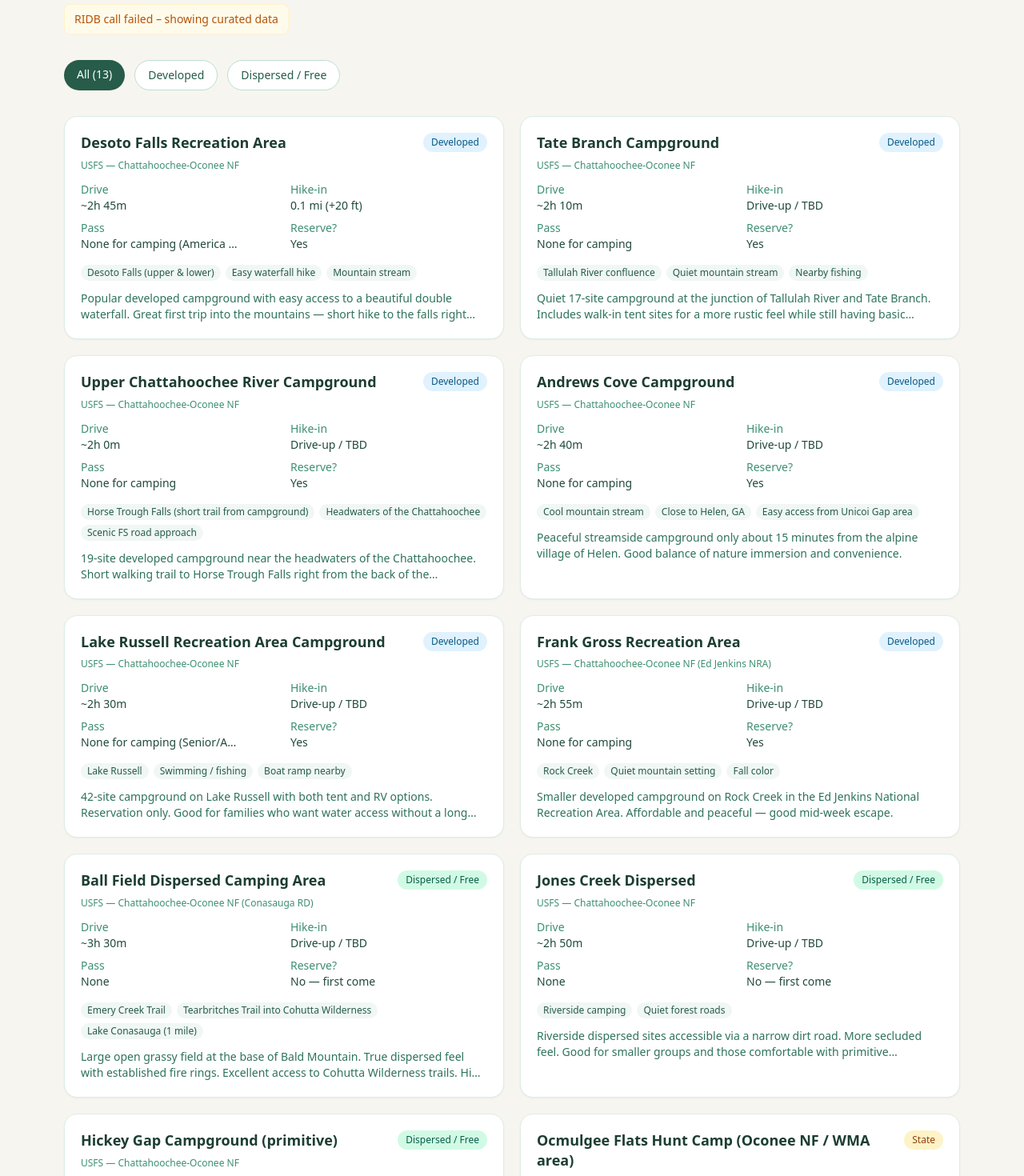
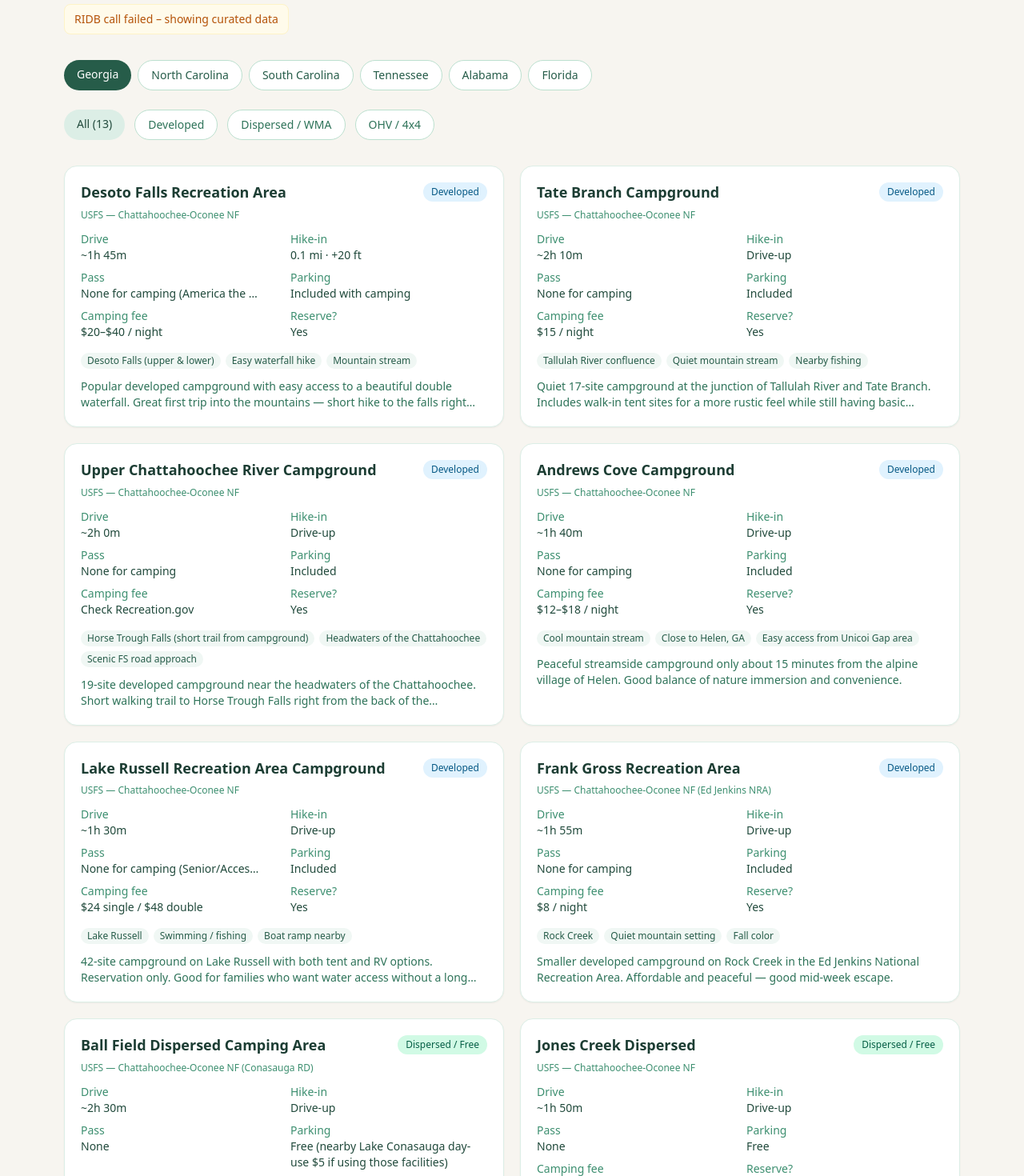
Before and after one commit to lincolnnunnally/immerse, a Next.js app: page /search in a window 1280 px wide. Shown: the part 160-1630 px from the top of the page at 80% size. Built offline with nearby package versions, Linux system fonts and the light colour scheme; no server answers.

Commit message:
Add state selector, clearer type labels, and stronger pass/parking/hike-in display on search

```diff
--- a/src/app/search/page.tsx
+++ b/src/app/search/page.tsx
@@ -1,42 +1,79 @@
 import Link from "next/link";
 import { CampSite } from "@/lib/types";
 
-async function fetchSites(): Promise<{ sites: CampSite[]; source: string; message?: string }> {
-  // Server-side fetch to our own API route
+const STATES = [
+  { code: "GA", label: "Georgia" },
+  { code: "NC", label: "North Carolina" },
+  { code: "SC", label: "South Carolina" },
+  { code: "TN", label: "Tennessee" },
+  { code: "AL", label: "Alabama" },
+  { code: "FL", label: "Florida" },
+];
+
+async function fetchSites(
+  state: string
+): Promise<{ sites: CampSite[]; source: string; message?: string; state?: string }> {
   const base = process.env.VERCEL_URL
     ? `https://${process.env.VERCEL_URL}`
     : process.env.NEXT_PUBLIC_BASE_URL || "http://localhost:3000";
 
   try {
-    // Default: Georgia focus
     const res = await fetch(
-      `${base}/api/search?state=GA&radius=100&limit=40`,
+      `${base}/api/search?state=${encodeURIComponent(state)}&radius=100&limit=50`,
       { next: { revalidate: 1800 } }
     );
     if (!res.ok) throw new Error("Search API error");
     return res.json();
   } catch {
     const { mockSites } = await import("@/lib/mock-sites");
-    return { sites: mockSites, source: "mock", message: "Could not reach search API" };
+    return {
+      sites: state === "GA" ? mockSites : [],
+      source: "mock",
+      message: "Could not reach search API",
+      state,
+    };
+  }
+}
+
+function typeLabel(site: CampSite): string {
+  switch (site.type) {
+    case "developed":
+      return "Developed";
+    case "dispersed":
+      return "Dispersed / Free";
+    case "wma":
+      return "WMA / Wildlife";
+    case "ohv":
+      return "OHV / 4x4";
+    case "private":
+      return "Private";
+    case "state":
+      return "State";
+    default:
+      return site.type;
+  }
+}
+
+function typeColor(site: CampSite): string {
+  switch (site.type) {
+    case "dispersed":
+      return "bg-emerald-100 text-emerald-800";
+    case "developed":
+      return "bg-sky-100 text-sky-800";
+    case "wma":
+      return "bg-lime-100 text-lime-800";
+    case "ohv":
+      return "bg-orange-100 text-orange-900";
+    default:
+      return "bg-amber-100 text-amber-800";
   }
 }
 
 function SiteCard({ site }: { site: CampSite }) {
-  const typeLabel =
-    site.type === "developed"
-      ? "Developed"
-      : site.type === "dispersed"
-      ? "Dispersed / Free"
-      : site.type === "private"
-      ? "Private"
-      : "State";
-
-  const typeColor =
-    site.type === "dispersed"
-      ? "bg-emerald-100 text-emerald-800"
-      : site.type === "developed"
-      ? "bg-sky-100 text-sky-800"
-      : "bg-amber-100 text-amber-800";
+  const passShort =
+    site.passRequired.length > 32
+      ? site.passRequired.slice(0, 30) + "…"
+      : site.passRequired;
 
   return (
     <Link
@@ -48,8 +85,8 @@
           <h2 className="font-semibold text-lg text-forest-900 leading-snug">
             {site.name}
           </h2>
-          <span className={`shrink-0 text-xs font-medium px-2.5 py-1 rounded-full ${typeColor}`}>
-            {typeLabel}
+          <span className={`shrink-0 text-xs font-medium px-2.5 py-1 rounded-full ${typeColor(site)}`}>
+            {typeLabel(site)}
           </span>
         </div>
 
@@ -57,12 +94,13 @@
           <p className="text-xs text-forest-500 mb-3">{site.agency}</p>
         )}
 
+        {/* Anti-guessing row */}
         <div className="grid grid-cols-2 gap-x-4 gap-y-2 text-sm mb-4">
           {site.driveTimeMinutes != null && (
             <div>
               <span className="text-forest-500">Drive</span>
               <p className="font-medium text-forest-800">
-                ~{Math.round(site.driveTimeMinutes / 60)}h {site.driveTimeMinutes % 60}m
+                ~{Math.floor(site.driveTimeMinutes / 60)}h {site.driveTimeMinutes % 60}m
               </p>
             </div>
           )}
@@ -70,17 +108,27 @@
             <span className="text-forest-500">Hike-in</span>
             <p className="font-medium text-forest-800">
               {site.hikeInMiles === 0 || site.hikeInMiles == null
-                ? "Drive-up / TBD"
+                ? "Drive-up"
                 : `${site.hikeInMiles} mi`}
-              {site.hikeInElevationGain ? ` (+${site.hikeInElevationGain} ft)` : ""}
+              {site.hikeInElevationGain ? ` · +${site.hikeInElevationGain} ft` : ""}
             </p>
           </div>
           <div>
             <span className="text-forest-500">Pass</span>
-            <p className="font-medium text-forest-800 truncate" title={site.passRequired}>
-              {site.passRequired.length > 28
-                ? site.passRequired.slice(0, 26) + "…"
-                : site.passRequired}
+            <p className="font-medium text-forest-800" title={site.passRequired}>
+              {passShort}
+            </p>
+          </div>
+          <div>
+            <span className="text-forest-500">Parking</span>
+            <p className="font-medium text-forest-800">
+              {site.parkingFee || "See details"}
+            </p>
+          </div>
+          <div>
+            <span className="text-forest-500">Camping fee</span>
+            <p className="font-medium text-forest-800">
+              {site.campingFee || "See details"}
             </p>
           </div>
           <div>
@@ -110,8 +158,14 @@
   );
 }
 
-export default async function SearchPage() {
-  const { sites, source, message } = await fetchSites();
+export default async function SearchPage({
+  searchParams,
+}: {
+  searchParams: Promise<{ state?: string }>;
+}) {
+  const params = await searchParams;
+  const state = (params.state || "GA").toUpperCase();
+  const { sites, source, message } = await fetchSites(state);
 
   return (
     <div className="max-w-6xl mx-auto px-4 py-8">
@@ -119,8 +173,10 @@
         <h1 className="text-3xl font-bold text-forest-900 mb-2">Find a place to immerse</h1>
         <p className="text-forest-600">
           {source === "ridb"
-            ? "Live federal data via RIDB · Georgia focus"
-            : "Curated starter data · add RIDB_API_KEY for live federal results"}
+            ? `Live federal data via RIDB · ${state}`
+            : state === "GA"
+            ? "Curated Georgia data · add RIDB_API_KEY for live federal results nationwide"
+            : `No curated set for ${state} yet · add RIDB_API_KEY to unlock federal lands`}
         </p>
         {message && (
           <p className="mt-2 text-sm text-amber-700 bg-amber-50 border border-amber-100 rounded-lg px-3 py-2 inline-block">
@@ -129,20 +185,46 @@
         )}
       </div>
 
+      {/* State selector */}
+      <div className="flex flex-wrap gap-2 mb-6">
+        {STATES.map((s) => (
+          <Link
+            key={s.code}
+            href={`/search?state=${s.code}`}
+            className={`px-4 py-2 rounded-full text-sm font-medium transition ${
+              state === s.code
+                ? "bg-forest-700 text-white"
+                : "bg-white border border-forest-200 text-forest-700 hover:border-forest-400"
+            }`}
+          >
+            {s.label}
+          </Link>
+        ))}
+      </div>
+
       <div className="flex flex-wrap gap-3 mb-8">
-        <span className="px-4 py-2 rounded-full bg-forest-700 text-white text-sm font-medium">
+        <span className="px-4 py-2 rounded-full bg-forest-100 text-forest-800 text-sm font-medium">
           All ({sites.length})
         </span>
-        <span className="px-4 py-2 rounded-full bg-white border border-forest-200 text-forest-700 text-sm font-medium">
+        <span className="px-4 py-2 rounded-full bg-white border border-forest-200 text-forest-600 text-sm">
           Developed
         </span>
-        <span className="px-4 py-2 rounded-full bg-white border border-forest-200 text-forest-700 text-sm font-medium">
-          Dispersed / Free
+        <span className="px-4 py-2 rounded-full bg-white border border-forest-200 text-forest-600 text-sm">
+          Dispersed / WMA
+        </span>
+        <span className="px-4 py-2 rounded-full bg-white border border-forest-200 text-forest-600 text-sm">
+          OHV / 4x4
         </span>
       </div>
 
       {sites.length === 0 ? (
-        <p className="text-forest-600">No sites found. Try adjusting filters or adding an RIDB key.</p>
+        <div className="text-center py-16 bg-forest-50 rounded-2xl border border-forest-100">
+          <p className="text-forest-800 font-medium mb-2">No sites for {state} yet</p>
+          <p className="text-sm text-forest-600 max-w-md mx-auto">
+            Drop your free RIDB API key into <code className="bg-white px-1 rounded">.env.local</code> and
+            restart. Federal campgrounds and recreation areas for every state will light up automatically.
+          </p>
+        </div>
       ) : (
         <div className="grid md:grid-cols-2 gap-5">
           {sites.map((site) => (
@@ -152,8 +234,8 @@
       )}
 
       <p className="mt-12 text-center text-sm text-forest-500">
-        Data source: {source === "ridb" ? "Recreation Information Database (RIDB)" : "Curated mock set"}.
-        Availability calendars and pass enrichment coming next.
+        Data source: {source === "ridb" ? "RIDB + Georgia enrichment" : "Curated Georgia set"}.
+        Pass, parking, and hike-in fields are shown on every card so you stop guessing.
       </p>
     </div>
   );
```
